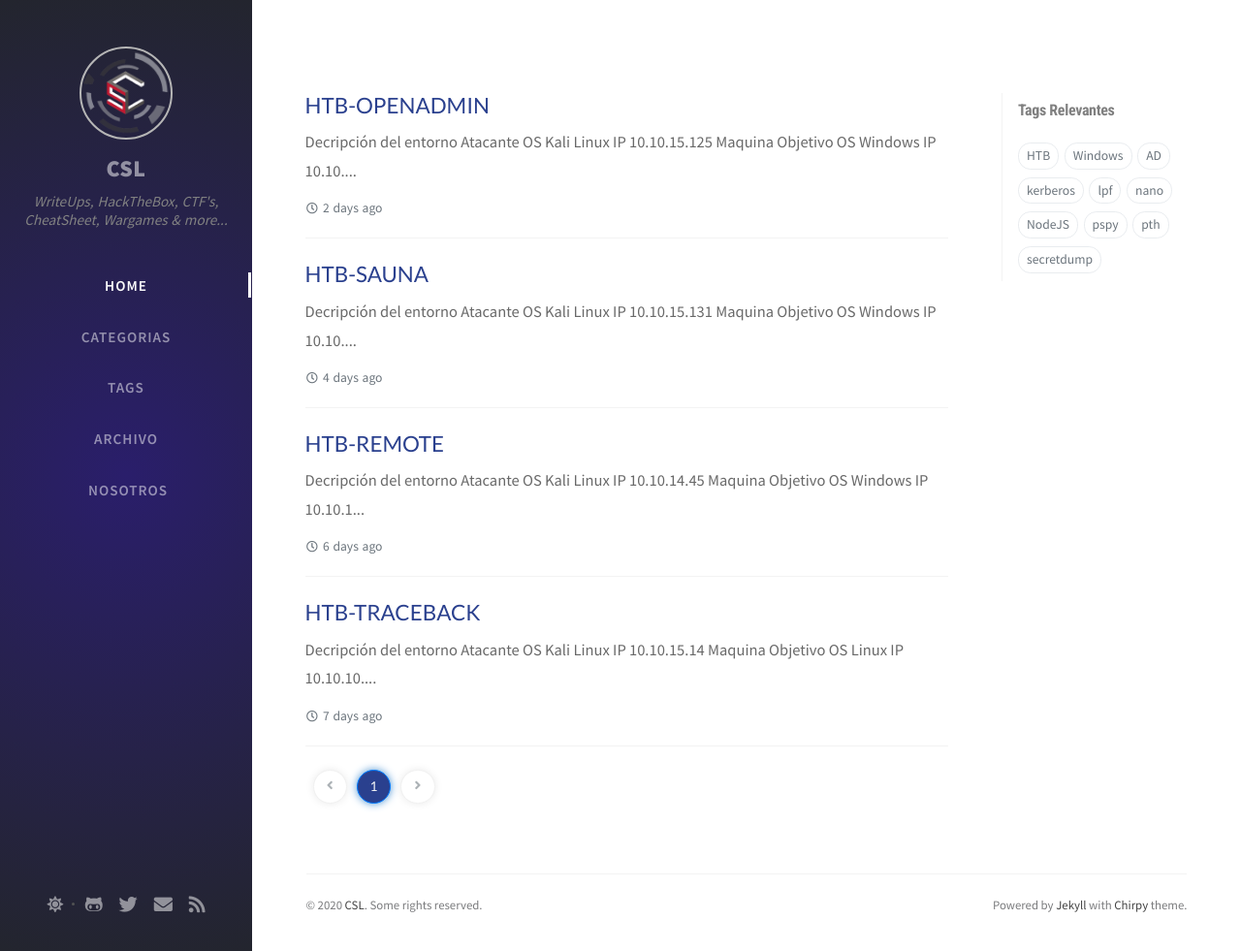
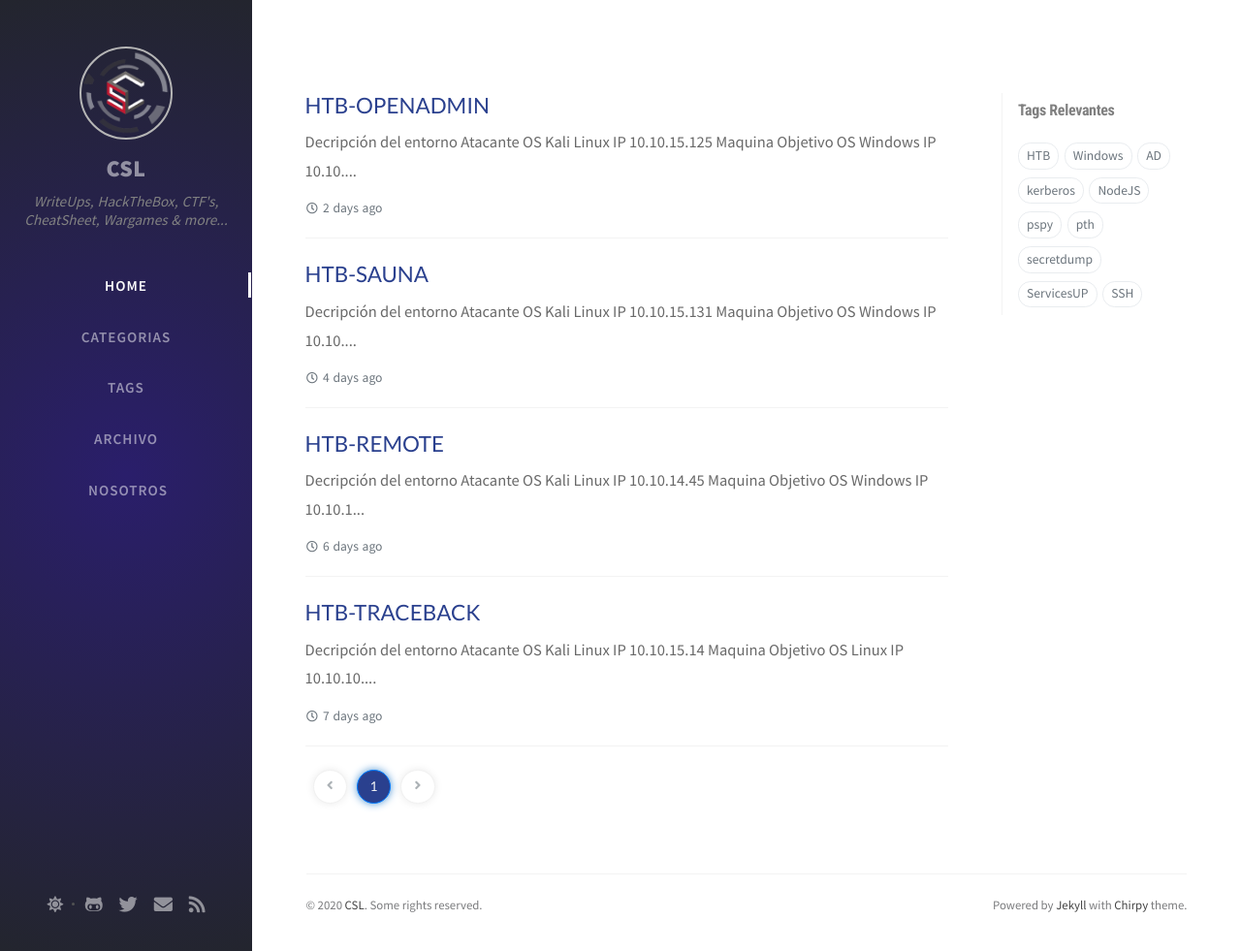
Before and after one commit to CSL-LABS/CSL-LABS.github.io, a Jekyll site: the page built from index.html, in a window 1280 px wide and 981 px high. Shown: the whole window at 97% size. Built offline with Jekyll 4.4.1, drawn with Linux system fonts in a browser that asks for light colours; nearby versions of some CDN libraries; the list of posts is cut into pages by our own code; comment, search, counter and statistics services are not loaded.

Commit message:
update htb-openadmin

```diff
--- a/_posts/2020-11-23-htb-openadmin.md
+++ b/_posts/2020-11-23-htb-openadmin.md
@@ -3,7 +3,7 @@
 author: Christian Gutierrez
 date: 2020-11-24 14:10:00 -0500
 categories: [HackTheBox, Easy]
-tags: [HTB, pspy, lpf, nano]
+tags: [HTB, pspy]
 image: /assets/htb/04_openAdmin/portada.PNG
 ---
 ## Decripción del entorno
```
Also changed, not shown: other parts of _posts/2020-11-23-htb-openadmin.md (+0 -1 lines).
